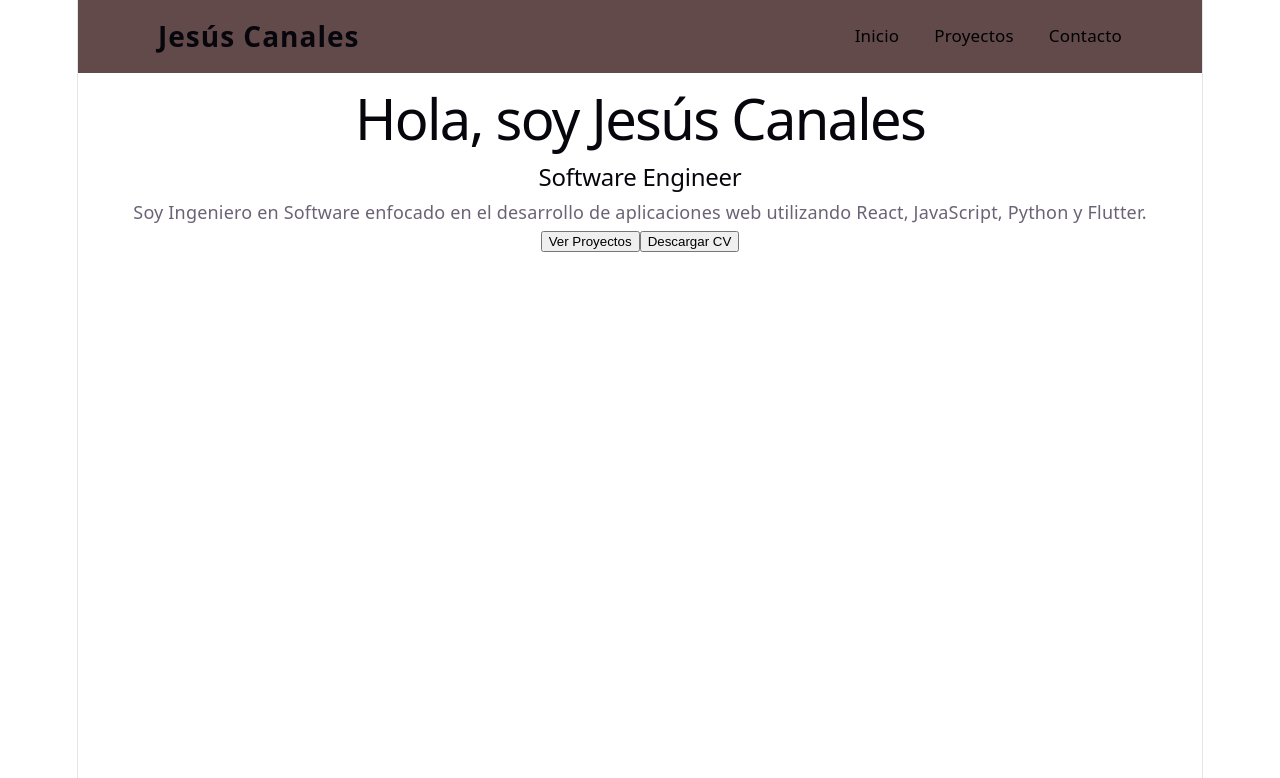
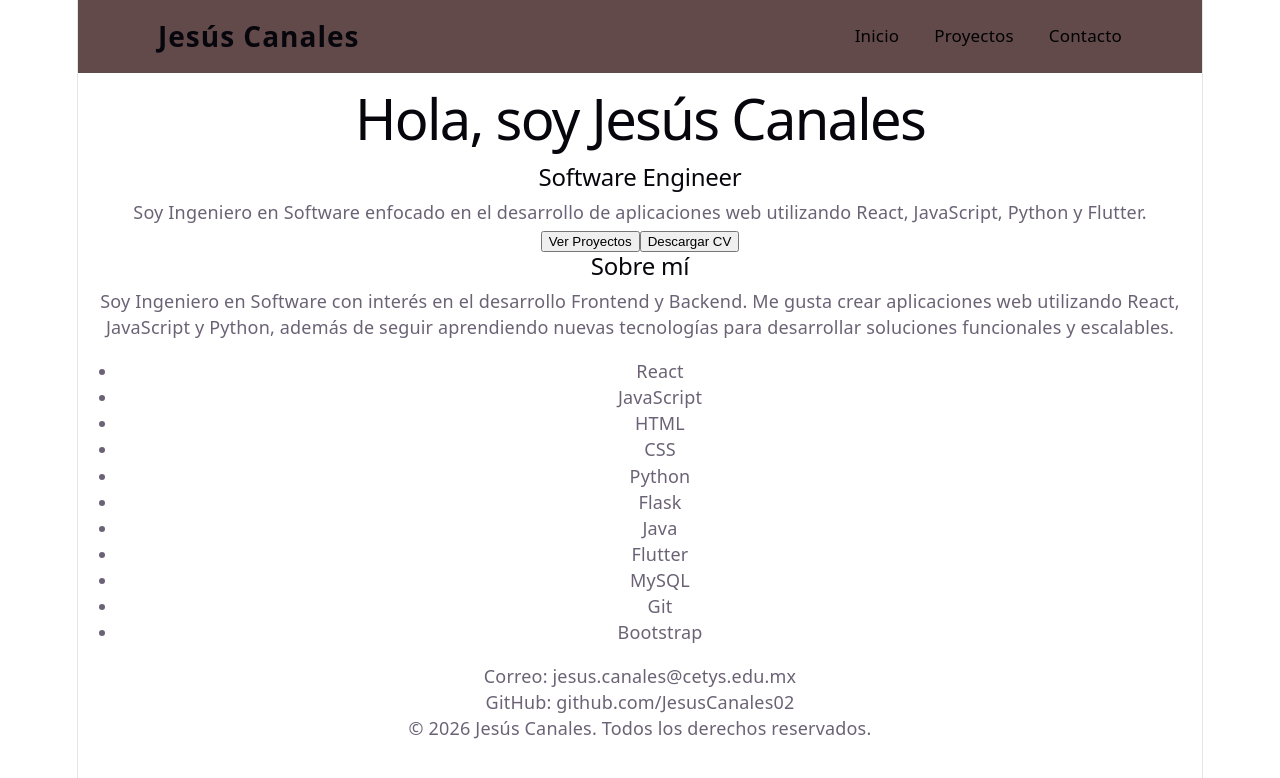
Before and after one commit to JesusCanales02/Portafolio, a React (Vite) app: page / in a window 1280 px wide. Shown: the top 778 px of the page. Built offline with nearby package versions, Linux system fonts and the light colour scheme.

Commit message:
contenido de componentes terminado

```diff
--- a/src/App.jsx
+++ b/src/App.jsx
@@ -1,6 +1,10 @@
 import './App.css'
 import Navbar from './componentes/Navbar/Navbar'
 import Hero from './componentes/Hero/Hero'
+import Contact from './componentes/Contact/Contact'
+import About from './componentes/About/About'
+import Skills from './componentes/Skills/Skills'
+import Footer from './componentes/Footer/Footer'
 
 function App() {
 
@@ -8,6 +12,10 @@ function App() {
     <>
     <Navbar></Navbar>
     <Hero></Hero>
+    <About></About>
+    <Skills></Skills>
+    <Contact></Contact>
+    <Footer></Footer>
     </>
   )
 }
--- /dev/null
+++ b/src/componentes/About/About.jsx
@@ -0,0 +1,17 @@
+function About() {
+    return(
+        <>
+        <section id="about">
+            <h2>Sobre mí</h2>
+
+            <p>Soy Ingeniero en Software con interés en el desarrollo
+                Frontend y Backend. Me gusta crear aplicaciones web
+                utilizando React, JavaScript y Python, además de seguir
+                aprendiendo nuevas tecnologías para desarrollar soluciones
+                funcionales y escalables.</p>
+        </section>
+        </>
+    )
+
+}
+export default About
--- /dev/null
+++ b/src/componentes/Contact/Contact.jsx
@@ -0,0 +1,19 @@
+function Contact() {
+    return(
+        <>
+        <section id="contact">
+            <p></p>
+            <p>
+                Correo:
+                jesus.canales@cetys.edu.mx
+            </p>
+
+            <p>
+                GitHub:
+                github.com/JesusCanales02
+            </p>
+        </section>
+        </>
+    )
+}
+export default Contact
--- /dev/null
+++ b/src/componentes/Footer/Footer.jsx
@@ -0,0 +1,13 @@
+function Footer() {
+    return(
+        <>
+        <footer>
+            <p>
+                © 2026 Jesús Canales.
+                Todos los derechos reservados.
+            </p>
+        </footer>
+        </>
+    )
+}
+export default Footer
--- /dev/null
+++ b/src/componentes/Skills/Skills.jsx
@@ -0,0 +1,23 @@
+function Skills() {
+    return(
+        <>
+        <section id="skills">
+            <ul>
+                <li>React</li>
+                <li>JavaScript</li>
+                <li>HTML</li>
+                <li>CSS</li>
+                <li>Python</li>
+                <li>Flask</li>
+                <li>Java</li>
+                <li>Flutter</li>
+                <li>MySQL</li>
+                <li>Git</li>
+                <li>Bootstrap</li>
+            </ul>
+        </section>
+        </>
+    )
+
+}
+export default Skills
```
Also changed, not shown: src/data/projects.js (added, +54 -0 lines), src/componentes/ProjectCard/ProjectCard.jsx (added), src/componentes/Projects/Projects.jsx (added).
